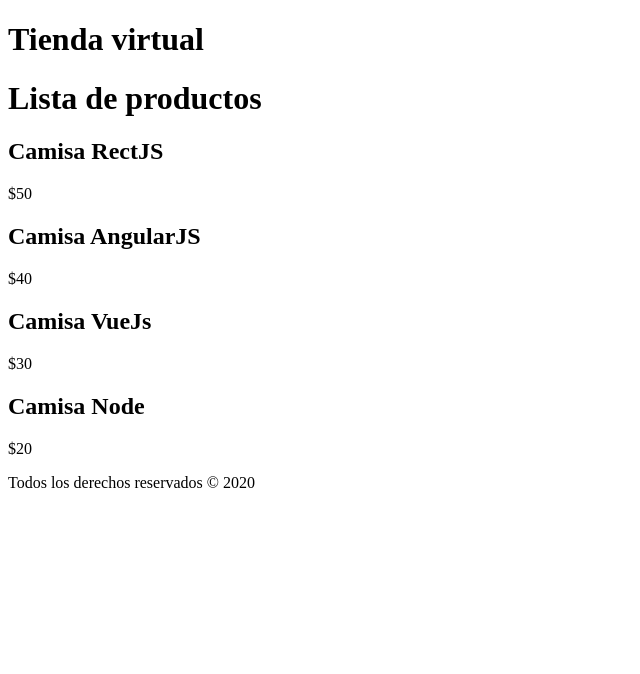
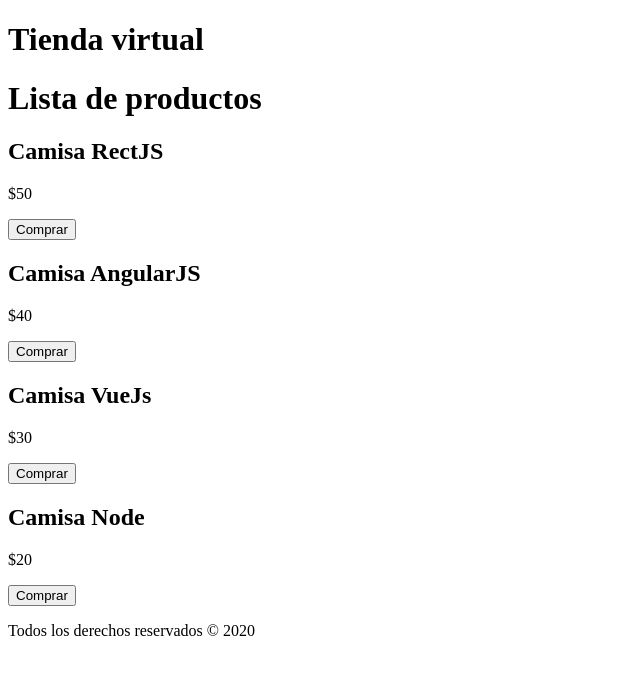
Before and after one commit to DecoyTNT/ReactJs-basico, a React (Create React App) app: page / in a window 1280 px wide. Shown: the top 674 px of the page, without its empty margins (0-640 px from the left). Built offline with nearby package versions, Linux system fonts and the light colour scheme.

Commit message:
Eventos de react

```diff
--- a/src/components/Producto.js
+++ b/src/components/Producto.js
@@ -3,10 +3,18 @@
 const Producto = ({ producto }) => {
     const { id, nombre, precio } = producto;
 
+    // Agregar producto al carrito
+    const seleccionarProducto = id => {
+        console.log('Comprando ', id);
+    };
+
     return (
         <div>
             <h2>{nombre}</h2>
             <p>${precio}</p>
+            <button type="button" onClick={() => seleccionarProducto(id)}>
+                Comprar
+            </button>
         </div>
     );
 };
```
